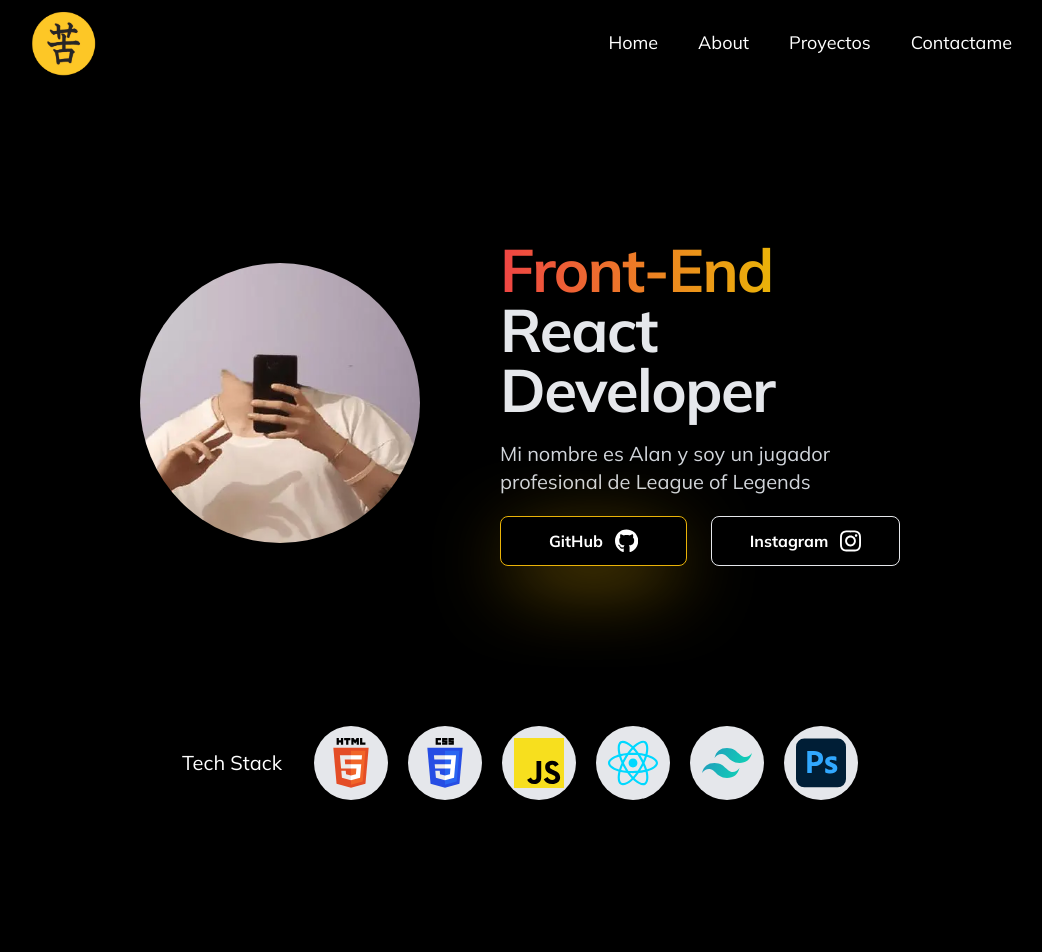
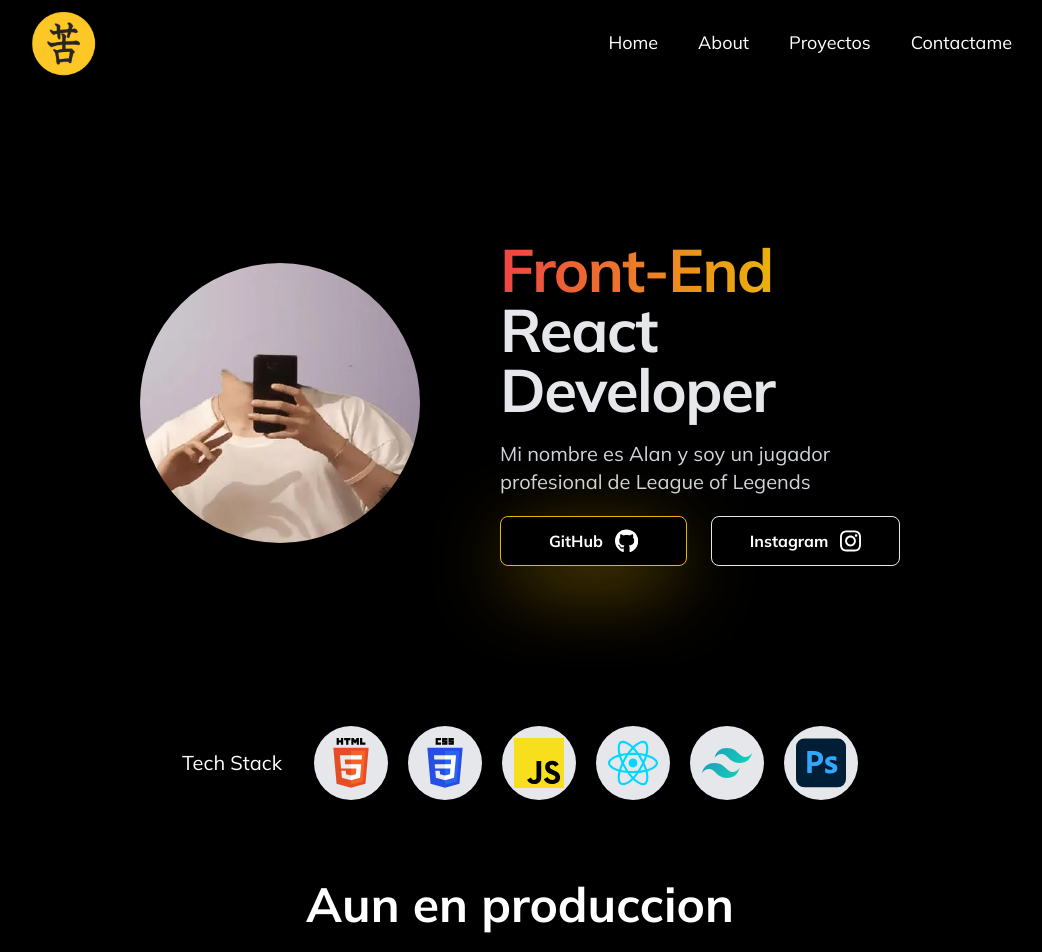
Before and after one commit to Yisuselpulento/MyPortafolio, a React (Vite) app: page / in a window 1280 px wide. Shown: the top 952 px of the page, without its empty margins (120-1162 px from the left). Built offline with nearby package versions, Linux system fonts and the light colour scheme.

Commit message:
Produccion

```diff
--- a/src/App.jsx
+++ b/src/App.jsx
@@ -1,5 +1,6 @@
 import { Home } from './components/Home.jsx'
 import { Navbar } from './components/Navbar.jsx'
+import { Proyects } from './components/Proyects.jsx'
 
 export default function App () {
   return (
@@ -10,6 +11,9 @@ export default function App () {
       <div>
         <Home />
       </div>
+      <div>
+        <Proyects />
+      </div>
 
     </div>
 
--- /dev/null
+++ b/src/components/Proyects.jsx
@@ -0,0 +1,7 @@
+import React from 'react'
+
+export const Proyects = () => {
+  return (
+    <div className='text-5xl flex justify-center font-bold'>Aun en produccion</div>
+  )
+}
```
